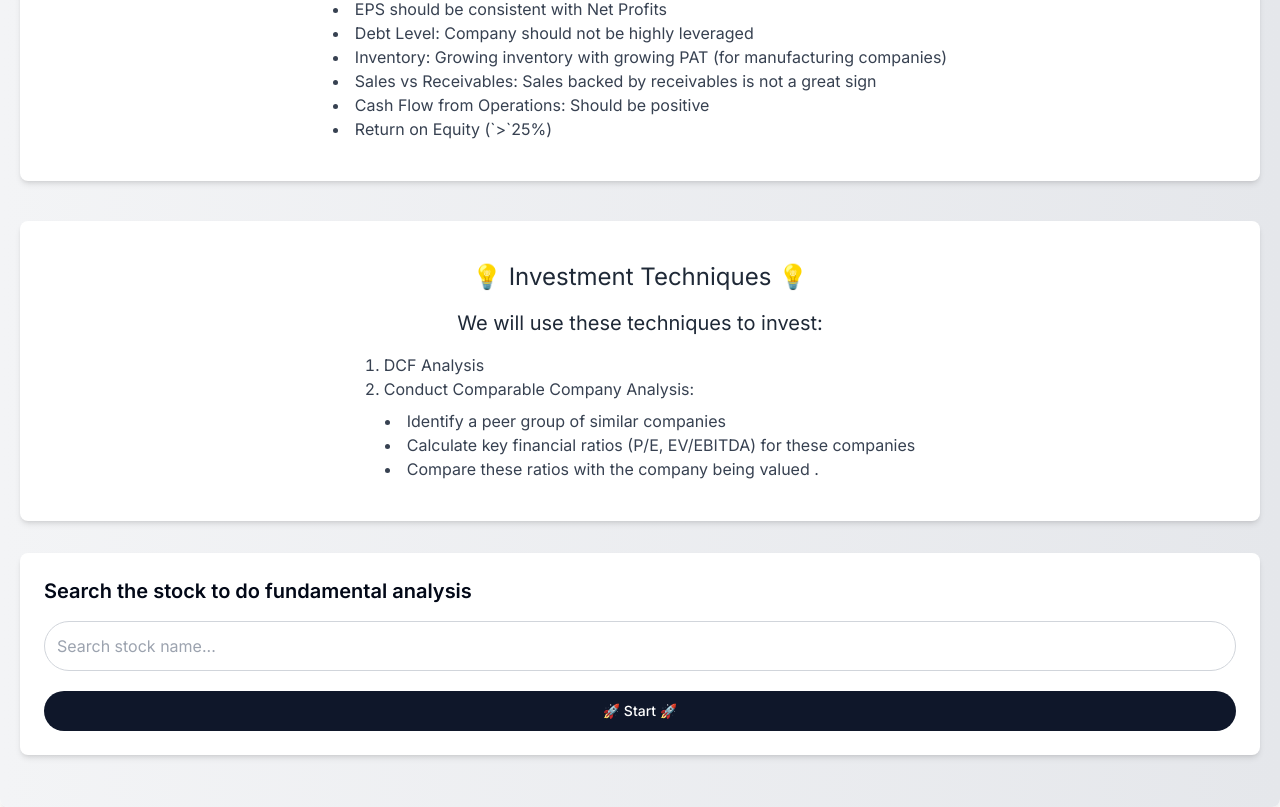
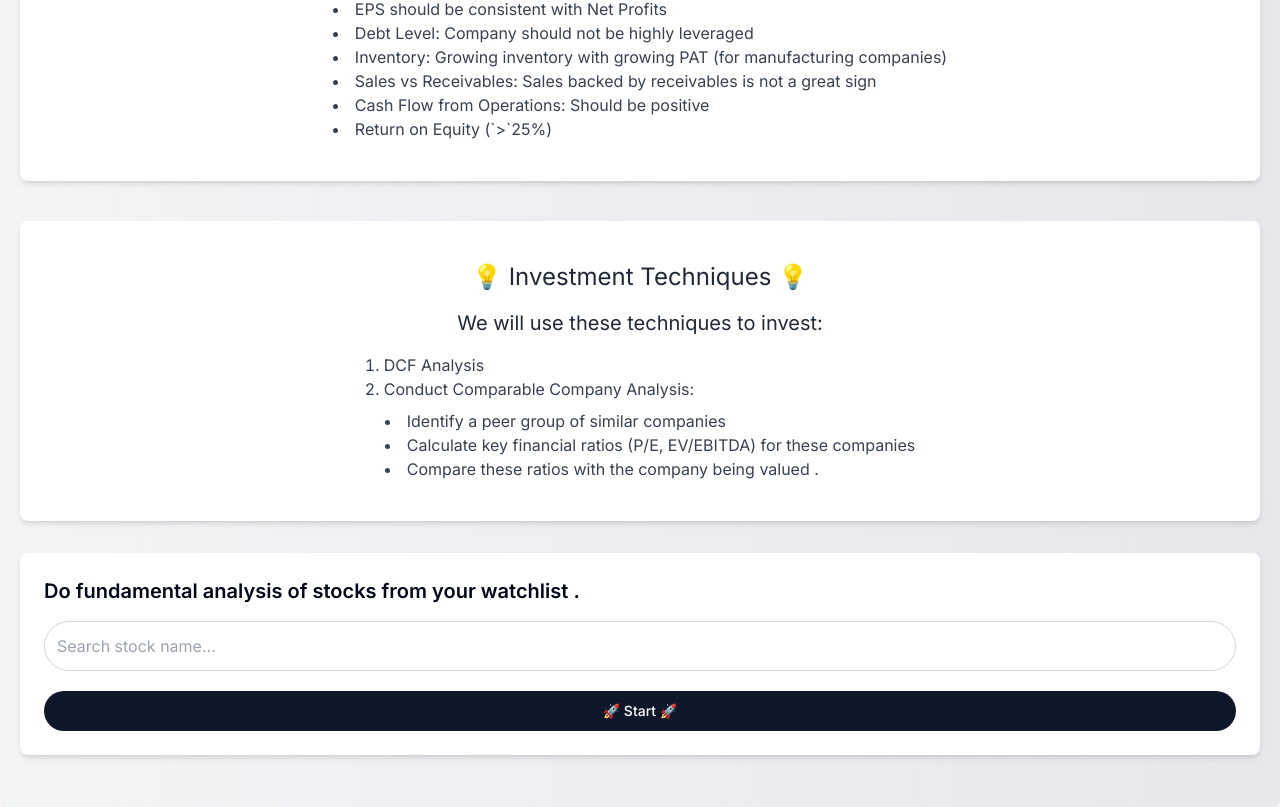
Before and after one commit to Bhogeshwarj/stock-market, a Next.js app: page /dashboard/fundamental-analysis in a window 1280 px wide. Shown: the part 1288-2095 px from the top of the page. Built offline with nearby package versions, Linux system fonts and the light colour scheme.

Commit message:
added new feat

```diff
--- /dev/null
+++ b/src/app/dashboard/_component/watchlist.tsx
@@ -0,0 +1,11 @@
+import React from 'react'
+
+function watchlist() {
+  return (
+    <div>
+
+    </div>
+  )
+}
+
+export default watchlist
--- a/src/app/dashboard/fundamental-analysis/page.tsx
+++ b/src/app/dashboard/fundamental-analysis/page.tsx
@@ -84,7 +84,7 @@ function Financial() {
       </div>
 
       <div className='my-8 shadow-md rounded-lg bg-white p-6'>
-        <h4 className='font-semibold text-xl mb-4 text-black-600'>Search the stock to do fundamental analysis</h4>
+        <h4 className='font-semibold text-xl mb-4 text-black-600'> Do fundamental analysis of stocks from your watchlist .</h4>
         <div className='flex flex-col gap-5'>
           <input
             type='text'
```
